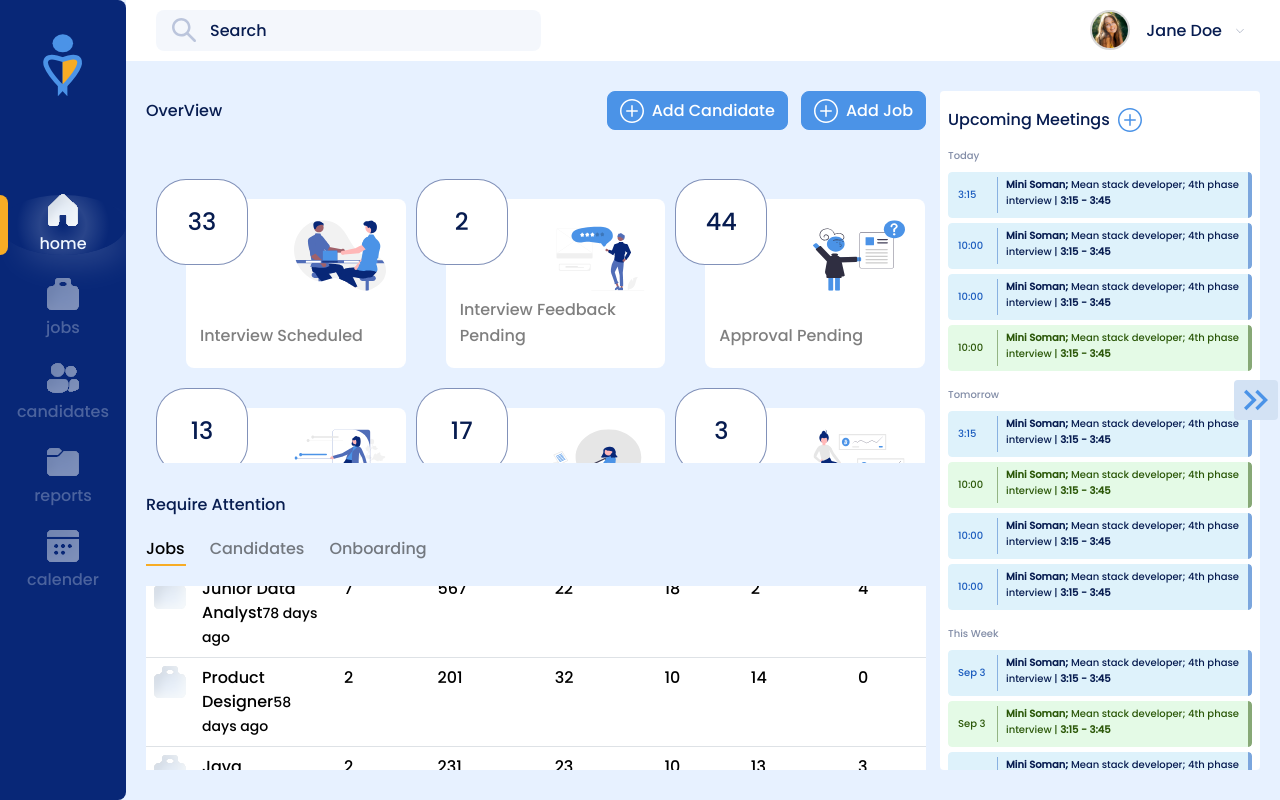
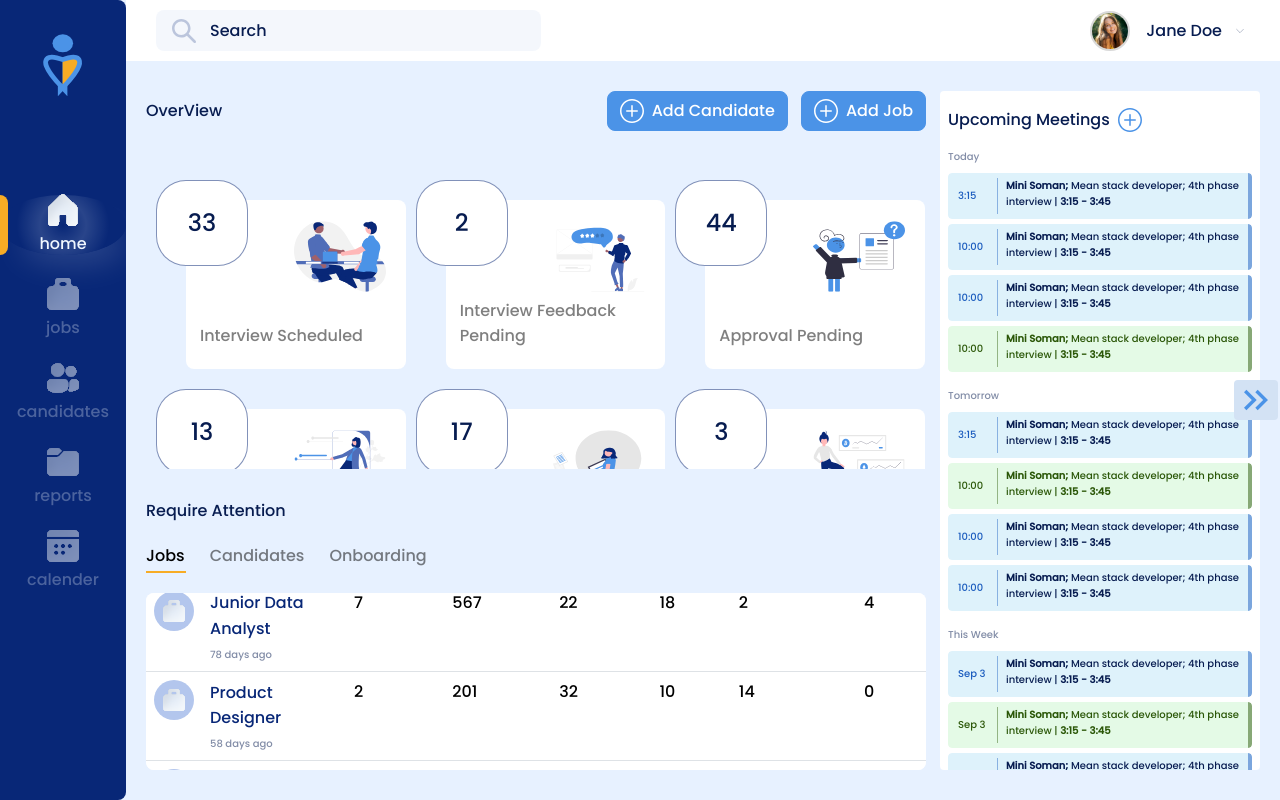
Before and after one commit to nsanzimfura-eric/hr-management-system, a React (Vite) app: page /login in a window 1280 px wide. Built offline with nearby package versions, Linux system fonts and the light colour scheme.

Commit message:
design tables

```diff
--- a/src/pages/dashboard/components/Jobs/Jobs.module.scss
+++ b/src/pages/dashboard/components/Jobs/Jobs.module.scss
@@ -13,17 +13,90 @@
     padding: 0;
     margin: 0;
     display: flex;
+    border-radius: 8px;
     @include transition;
-    #tablesJobs {
+    .tablesJobs {
       background-color: $light;
-      border-radius: 8px;
+      border-radius: inherit;
       padding: 26px 20px;
+      width: 100%;
       @include mq($lg) {
         padding: 20px 15px;
       }
       @include mq($md) {
         padding: 15px;
       }
+      th,
+      td {
+        font-size: 1rem;
+        color: $dark;
+        font-family: $poppinsRegular;
+        opacity: 0.5;
+        text-align: center;
+        @include mq($xlg) {
+          font-size: 0.9rem;
+        }
+        @include mq($lg) {
+          font-size: 0.8rem;
+        }
+        @include mq($lg) {
+          font-size: 0.7rem;
+        }
+        @include mq($md) {
+          font-size: 0.7rem;
+        }
+        @include mq($xls) {
+          font-size: 0.5rem;
+        }
+      }
+      tbody {
+        tr {
+          td {
+            div {
+              width: 40px;
+              height: 40px;
+              border-radius: 50%;
+              display: flex;
+              justify-content: center;
+              align-items: center;
+              background-color: #b3c6ed;
+              opacity: 1;
+              img {
+                opacity: 1;
+                width: 22px;
+                aspect-ratio: 1/1;
+                height: auto;
+                @include mq($lg) {
+                  width: 20px;
+                }
+              }
+            }
+            span {
+              @include p;
+              color: $darkBlue;
+              font-family: $poppinsSemiBold;
+              opacity: 1;
+              display: flex;
+              justify-content: flex-start;
+              align-items: flex-start;
+            }
+            small {
+              @include smallest;
+              color: $dark;
+              font-family: $poppinsSemiBold;
+              opacity: 0.5;
+              display: flex;
+              justify-content: flex-start;
+            }
+          }
+          .titleBox {
+            display: flex;
+            flex-direction: column;
+            gap: 5px;
+            opacity: 1;
+          }
+        }
+      }
     }
   }
 }
--- a/src/pages/dashboard/components/Jobs/Jobs.tsx
+++ b/src/pages/dashboard/components/Jobs/Jobs.tsx
@@ -11,7 +11,7 @@ const Jobs = () => {
 
   return (
     <div className={styles.jobs}>
-      <Table responsive id="tablesJobs">
+      <Table responsive className="tablesJobs">
         <thead>
           <tr>
             <th>{""}</th>
@@ -31,7 +31,7 @@ const Jobs = () => {
             return (
               <tr key={rowIndex}>
                 <td><div className="icon"><img src="/svgs/jobs.svg" alt="Icon" /></div></td>
-                <td >
+                <td className="titleBox">
                   <span>{job.title}</span>
                   <small>{job.time}</small>
                 </td>
```
